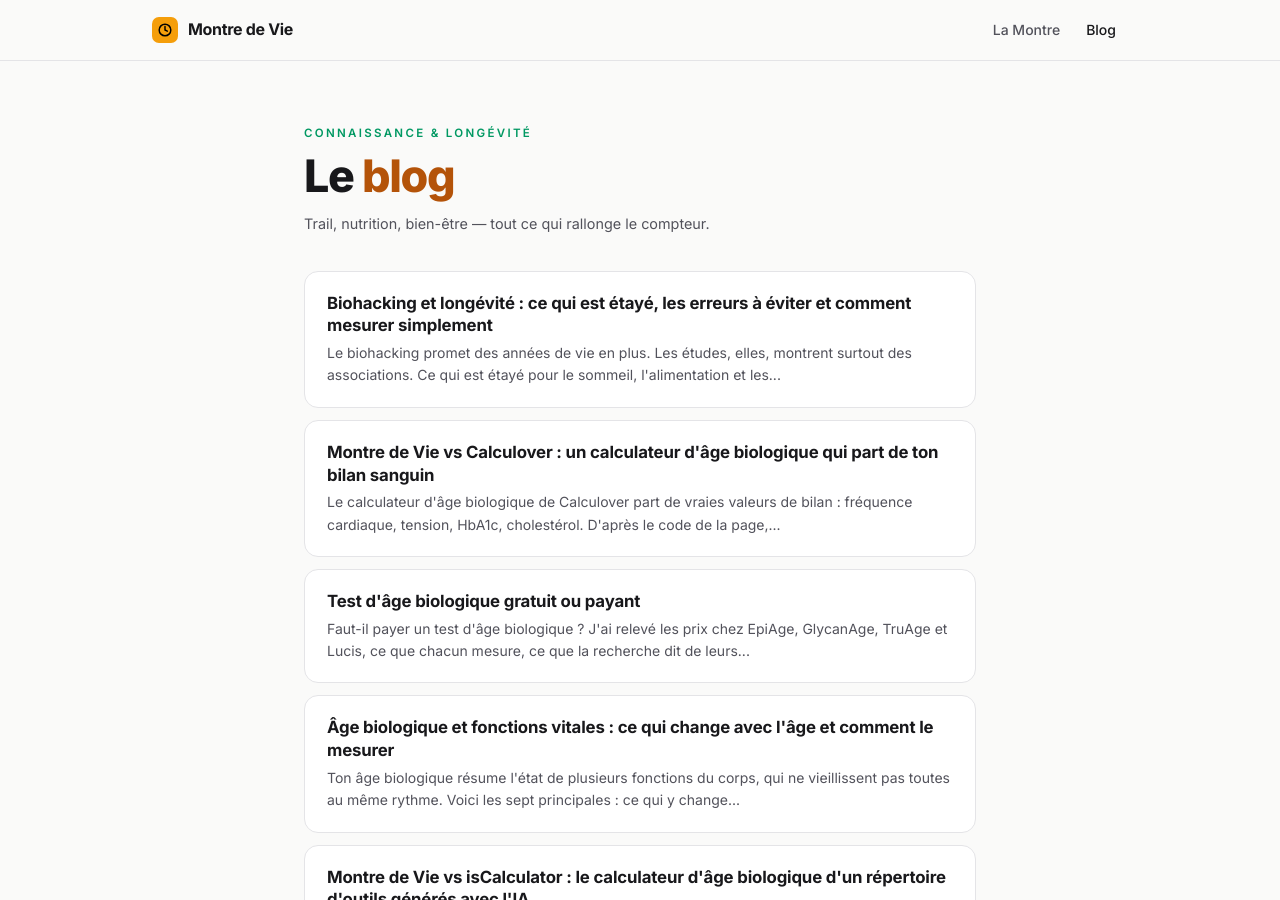
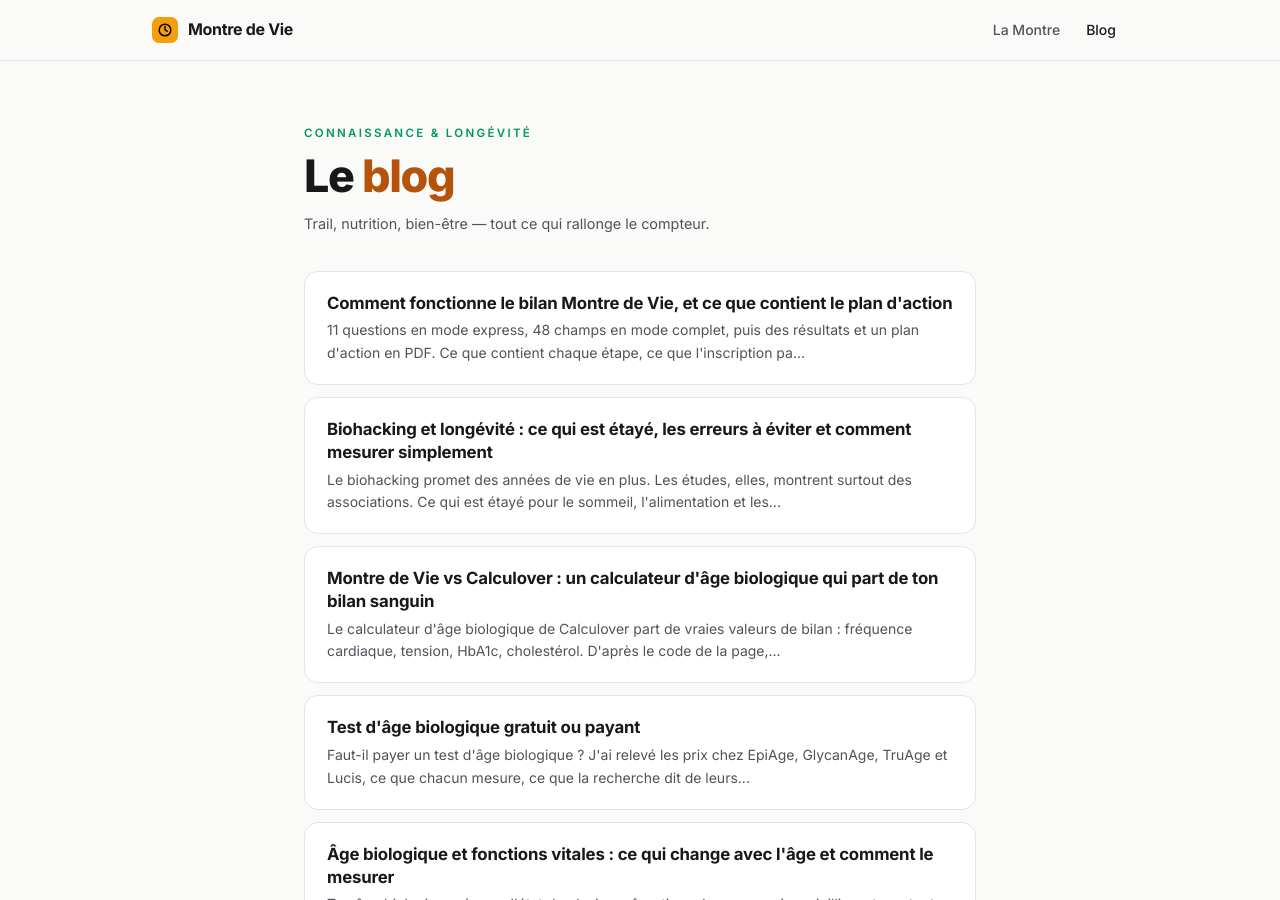
Before and after one commit to SebRunNature/memento-mori, a Jekyll site: the page built from blog/index.html, in a window 1280 px wide and 900 px high. Built offline with Jekyll 4.4.1, drawn with Linux system fonts in a browser that asks for light colours.

Commit message:
Nouvel article : comment fonctionne le bilan Montre de Vie et ce que contient le plan d'action
Questionnaires express et complet, résultats, PDF gratuit, plan d'action contre
e-mail (ce que l'inscription implique), avec captures et un PDF d'exemple généré
par le code de la page à partir d'un profil fictif. Lien ajouté dans la page pilier.

Co-Authored-By: Claude Sonnet 5.5 <noreply@anthropic.com>
Claude-Session: https://claude.ai/code/session_01CwhkncFKpEabLGjAf4aFmR

```diff
--- /dev/null
+++ b/_posts/2026-11-13-bilan-montre-de-vie-plan-d-action.html
@@ -0,0 +1,153 @@
+---
+layout: post
+title: "Comment fonctionne le bilan Montre de Vie, et ce que contient le plan d'action"
+description: "Questionnaire express ou complet, résultats, PDF gratuit, plan d'action contre e-mail : ce que fait chaque étape, avec un exemple réel de PDF."
+excerpt: "11 questions en mode express, 48 champs en mode complet, puis des résultats et un plan d'action en PDF. Ce que contient chaque étape, ce que l'inscription par e-mail implique, avec un exemple de plan à télécharger."
+date: 2026-11-13
+author: Sébastien Salomon
+retenir: "Le plan d'action de la Montre de Vie classe jusqu'à trois leviers selon tes réponses, avec des étapes concrètes et un calendrier sur 4 semaines : un point de départ, pas un avis médical."
+---
+
+<a class="back-link" href="/blog/">← Retour au blog</a>
+
+<article>
+
+  <h1>Comment fonctionne le bilan Montre de Vie, et ce que contient le plan d'action</h1>
+  <div class="post-meta"><time datetime="2026-11-13">13 novembre 2026</time> &nbsp;·&nbsp; Sébastien Salomon &nbsp;·&nbsp; 6 min de lecture</div>
+
+  <p>En bas de la page de résultats, un bloc propose un « plan d'action personnalisé » contre ton adresse e-mail. Le nom ne dit pas grand-chose, et on ne sait pas ce qu'on reçoit avant de s'inscrire. Cet article décrit le parcours complet, du questionnaire au PDF, et montre le plan pour que tu décides en connaissance de cause.</p>
+
+  <p>La description du fonctionnement vient du code de la page <a href="/montre/">/montre/</a>, relu en novembre 2026. Le PDF d'exemple a été généré par ce même code avec un <strong>profil fictif</strong> : 47 ans, homme, VO₂max à 54, fréquence cardiaque au repos à 46, glycémie à 0,85 g/L, CRP inférieure à 1 mg/L. Ces valeurs sont proches des miennes. La taille, le poids et les habitudes (non-fumeur, alcool occasionnel, sommeil de 7 à 8 heures, 3 h de sport modéré et 2 h de sport intense par semaine) sont inventés pour l'exemple. Ce n'est pas le cas d'un lecteur réel.</p>
+
+  <h2>Le questionnaire : express ou complet</h2>
+
+  <p>Seuls l'âge et le sexe biologique sont obligatoires. Tout le reste peut rester vide, et chaque réponse supplémentaire affine le résultat.</p>
+
+  <p>Le <strong>mode express</strong> pose 11 questions, annoncées « environ 90 secondes » sur la page : âge et sexe, mode de vie (tabac, alcool, alimentation, hydratation), sommeil (durée et qualité) et activité physique. Il repose sur des habitudes déclarées, donc sur ce que tu penses faire, pas sur ce qui est mesuré.</p>
+
+  <p>Le <strong>mode complet</strong> ajoute le reste, en trois niveaux :</p>
+
+  <ul>
+    <li><strong>Niveau 1, profil et mode de vie</strong> : composition corporelle, stress et santé mentale, liens sociaux et environnement, santé et antécédents familiaux ;</li>
+    <li><strong>Niveau 2, capacités physiques</strong> : fréquence cardiaque au repos, VO₂max, force de préhension, vitesse de marche ;</li>
+    <li><strong>Niveau 3, bilan sanguin</strong> : tension, glycémie et HbA1c, cholestérol LDL et HDL, CRP, ferritine et vitamine D, santé dentaire et intestinale. Les valeurs exactes sont acceptées, avec conversion d'unités.</li>
+  </ul>
+
+  <p>Au total, 48 champs en mode complet. Une valeur mesurée (un VO₂max de ta montre, un résultat de prise de sang) compte plus qu'une réponse approximative, mais la méthode reste celle d'un outil indicatif. Les règles de calcul sont détaillées dans la <a href="/methodologie/">Méthodologie</a>.</p>
+
+  <h2>Les résultats, sans rien donner</h2>
+
+  <p>Une fois le calcul lancé, la page affiche ton âge chronologique, ton âge biologique estimé et l'écart entre les deux, ton espérance de vie estimée, un compte à rebours du temps restant, le détail par grande catégorie et jusqu'à trois leviers prioritaires. Tout cela est gratuit et sans compte. Voici ce que donne le profil fictif :</p>
+
+  <figure class="mdv-fig">
+    <img src="/assets/plan-action/resultats-exemple.png" alt="Page de résultats de la Montre de Vie pour un profil fictif : âge chronologique 47 ans, âge biologique 38 ans, écart de −9,5 ans, temps restant en direct" width="1000" height="633" loading="lazy">
+    <figcaption>Profil fictif : 47 ans d'âge chronologique, 38 ans d'âge biologique estimé. L'écart de −9,5 ans est la somme des règles de l'outil, pas une mesure.</figcaption>
+  </figure>
+
+  <p>Sous les résultats, un bloc « Garder une trace » propose trois actions gratuites : partager l'image de tes résultats, imprimer la page, ou enregistrer un <strong>PDF résumé</strong>. Ce PDF reprend tes chiffres (âge réel, espérance, âge biologique, écart) et une phrase d'interprétation. L'historique « Mon évolution », lui, est enregistré dans ton navigateur, sur ton appareil.</p>
+
+  <h2>Le plan d'action : ce que tu reçois</h2>
+
+  <p>Juste en dessous, le bloc « Obtiens ton plan d'action personnalisé » demande un nom, une adresse e-mail et une case de consentement.</p>
+
+  <figure class="mdv-fig">
+    <img src="/assets/plan-action/bloc-plan-action-email.png" alt="Bloc de la Montre de Vie avec les boutons Partager, Imprimer, Sauvegarder PDF, puis le formulaire Nom, E-mail et le bouton S'abonner" width="1000" height="664" loading="lazy">
+    <figcaption>Le bloc tel qu'il apparaît sous les résultats.</figcaption>
+  </figure>
+
+  <p>Une fois inscrit, un bouton « Télécharger mon plan d'action » génère un PDF dans ton navigateur. Dans l'exemple, il tient sur deux pages :</p>
+
+  <div class="mdv-figs">
+    <figure class="mdv-fig">
+      <img src="/assets/plan-action/plan-action-exemple-page-1.png" alt="Page 1 du plan d'action : âge réel 47, âge biologique 38, années restantes environ 45, puis deux priorités avec leurs étapes" width="900" height="1273" loading="lazy">
+      <figcaption>Page 1 : tes chiffres, puis les priorités.</figcaption>
+    </figure>
+    <figure class="mdv-fig">
+      <img src="/assets/plan-action/plan-action-exemple-page-2.png" alt="Haut de la page 2 du plan d'action : calendrier sur 4 semaines, encadré Et ensuite, avertissement" width="900" height="680" loading="lazy">
+      <figcaption>Page 2 (le bas de la page est vide, il n'est pas montré) : calendrier et avertissement.</figcaption>
+    </figure>
+  </div>
+
+  <p>Le plan contient :</p>
+
+  <ul>
+    <li>tes trois chiffres clés et une phrase de synthèse ;</li>
+    <li>jusqu'à <strong>trois priorités</strong>, choisies parmi les facteurs de ton bilan qui pèsent le plus dans les règles de l'outil. Chacune a une action, trois étapes concrètes et un « gain potentiel » ;</li>
+    <li>un <strong>calendrier sur 4 semaines</strong> : une priorité lancée par semaine, puis un bilan en semaine 4 ;</li>
+    <li>un avertissement : le document est indicatif et ne remplace pas un avis médical.</li>
+  </ul>
+
+  <p>Dans mon exemple, il n'y a que deux priorités (stress chronique et friction quotidienne), parce que seuls deux facteurs sont à améliorer. Un profil en bonne forme n'a pas toujours trois leviers à proposer, et l'outil n'en invente pas.</p>
+
+  <h2>Ce que le plan ne fait pas</h2>
+
+  <p>Les étapes concrètes sont écrites à l'avance pour chaque facteur : deux personnes qui ont la même priorité reçoivent les mêmes trois étapes. La personnalisation porte sur le choix et l'ordre des priorités, pas sur la rédaction. Le « gain potentiel » (par exemple « jusqu'à −1 an d'âge biologique ») est la différence entre la valeur actuelle d'un facteur et son minimum dans les règles de l'outil. Ce n'est pas un résultat promis. Les sources des études citées sont sur la page <a href="/sources/">Sources</a>.</p>
+
+  <h2>Ce que l'inscription implique</h2>
+
+  <p>Le bouton du formulaire s'appelle « S'abonner », et la case dit « J'accepte de recevoir des emails de Run Nature ». C'est donc une inscription à une newsletter. D'après le code de la page, ton nom, ton e-mail et la mention de consentement sont envoyés à Formspree, un service tiers, qui les transmet à l'éditeur du site. Aucune réponse du questionnaire n'est envoyée. Le PDF n'est pas envoyé par e-mail : il est généré sur ton appareil, et le déblocage est mémorisé uniquement dans ton navigateur. Le détail est sur la page <a href="/confidentialite/">Confidentialité</a>.</p>
+
+  <p>Si tu veux seulement voir à quoi ressemble le plan, tu peux <a href="/assets/plan-action/exemple-plan-action-montre-de-vie.pdf">télécharger le PDF d'exemple</a>, sans rien renseigner.</p>
+
+  <div class="cta-montre">
+    <p>Estime ton espérance de vie et ton âge biologique à partir de tes habitudes et, si tu en as un, de ton bilan. Gratuit, sans compte.</p>
+    <a href="/montre/">⏱ Lancer la Montre de Vie</a>
+  </div>
+
+  <div class="further-reading">
+    <p>📖 Lectures complémentaires</p>
+    <ul>
+      <li><a href="/methodologie/"><strong>Méthodologie</strong></a> et <a href="/sources/"><strong>Sources</strong></a> — comment l'outil calcule, et d'où viennent les études citées.</li>
+      <li><a href="/blog/2026/06/03/calculateur-age-biologique-comment-ca-marche/"><strong>Calculateur d'âge biologique : comment ça marche</strong></a> — le principe d'un calcul d'âge biologique.</li>
+      <li><a href="/blog/2026/11/09/test-age-biologique-gratuit-ou-payant/"><strong>Test d'âge biologique gratuit ou payant</strong></a> — ce que chaque type de test apporte.</li>
+      <li><a href="/blog/biomarqueurs-age-biologique/"><strong>Biomarqueurs et âge biologique</strong></a> — ce que mesure un bilan sanguin.</li>
+      <li><a href="/blog/reduire-age-biologique/"><strong>Réduire son âge biologique</strong></a> — les leviers documentés.</li>
+      <li><a href="/blog/age-biologique/"><strong>Âge biologique : définition, calcul et ce que disent les études</strong></a> — le guide complet.</li>
+    </ul>
+  </div>
+
+  <h2>❓ Questions fréquentes</h2>
+
+  <div class="faq-item">
+    <h3 class="faq-q">Combien de temps prend le questionnaire de la Montre de Vie ?</h3>
+    <div class="faq-a">La page annonce environ 90 secondes pour le mode express (11 questions) et environ 5 minutes pour les fondations du mode complet. Les niveaux 2 et 3 (capacités physiques, bilan sanguin) demandent des valeurs à retrouver dans ta montre ou tes analyses, et peuvent rester vides.</div>
+  </div>
+
+  <div class="faq-item">
+    <h3 class="faq-q">Le plan d'action est-il envoyé par e-mail ?</h3>
+    <div class="faq-a">Non. D'après le code de la page, consulté en novembre 2026, le PDF est généré dans ton navigateur dès que l'inscription est acceptée. L'e-mail sert à t'inscrire à la newsletter de Run Nature, si tu coches la case de consentement.</div>
+  </div>
+
+  <div class="faq-item">
+    <h3 class="faq-q">Mes réponses de santé sont-elles transmises quand je m'inscris ?</h3>
+    <div class="faq-a">Le formulaire envoie ton nom, ton e-mail et la mention de consentement. Les réponses au questionnaire ne font pas partie de l'envoi, et la page <a href="/confidentialite/">Confidentialité</a> le précise.</div>
+  </div>
+
+  <div class="faq-item">
+    <h3 class="faq-q">Le plan d'action est-il un avis médical ?</h3>
+    <div class="faq-a">Non. C'est un document indicatif qui classe des pistes selon les règles de l'outil. Les actions qui touchent à la santé (tabac, tension, cholestérol, glycémie) renvoient vers un médecin ou un pharmacien.</div>
+  </div>
+
+  <div class="disclaimer">
+    ⚠️ Avertissement<br>
+    Cet article décrit un outil indicatif et ne constitue pas un avis de santé. Nous ne sommes pas des professionnels de santé. Le profil du PDF d'exemple est fictif. Les gains en années de la Montre de Vie sont des règles de l'outil, pas des résultats promis. Description établie d'après le code de la page, consulté en novembre 2026 : elle peut changer.
+  </div>
+
+  <div class="sources">
+    <p>📚 Sources</p>
+    <ul>
+      <li><a href="/montre/">Montre de Vie — code de la page du calculateur</a>, consulté en novembre 2026</li>
+      <li><a href="/methodologie/">Montre de Vie — Méthodologie</a>, <a href="/sources/">Sources</a> et <a href="/confidentialite/">Confidentialité</a></li>
+    </ul>
+  </div>
+
+</article>
+
+<style>
+  .mdv-fig{margin:24px 0}
+  .mdv-fig img{display:block;max-width:100%;height:auto;border:1px solid var(--border);border-radius:12px}
+  .mdv-fig figcaption{margin-top:8px;font-size:.85rem;color:var(--muted)}
+  .mdv-figs{display:grid;grid-template-columns:repeat(2,minmax(0,1fr));gap:16px;margin:24px 0}
+  .mdv-figs .mdv-fig{margin:0}
+  @media (max-width:640px){.mdv-figs{grid-template-columns:1fr}}
+</style>
--- a/blog/age-biologique/index.html
+++ b/blog/age-biologique/index.html
@@ -371,6 +371,7 @@ last_modified_at: 2026-11-11
     <li><a href="/blog/2026/05/17/age-biologique-luxembourg-importe-plus-age-chronologique/"><strong>Âge biologique au Luxembourg</strong></a> — espérance de vie, années en bonne santé (Eurostat) et limites de l'âge biologique.</li>
     <li><a href="/blog/2026/11/09/test-age-biologique-gratuit-ou-payant/"><strong>Test d'âge biologique gratuit ou payant</strong></a> — prix relevés chez les fournisseurs, ce que chaque test mesure, et quand payer a du sens.</li>
     <li><a href="/blog/2026/11/12/biohacking-longevite-ce-qui-est-etaye-et-comment-mesurer/"><strong>Biohacking et longévité</strong></a> — ce qui est étayé, les erreurs à éviter et comment mesurer simplement.</li>
+    <li><a href="/blog/2026/11/13/bilan-montre-de-vie-plan-d-action/"><strong>Comment fonctionne le bilan Montre de Vie</strong></a> — questionnaire express ou complet, résultats, et ce que contient le plan d'action en PDF.</li>
   </ul>
 </div>
 
```
Also changed, not shown: assets/plan-action/bloc-plan-action-email.png (added), assets/plan-action/plan-action-exemple-page-1.png (added), assets/plan-action/plan-action-exemple-page-2.png (added), assets/plan-action/resultats-exemple.png (added), 1 other file.
